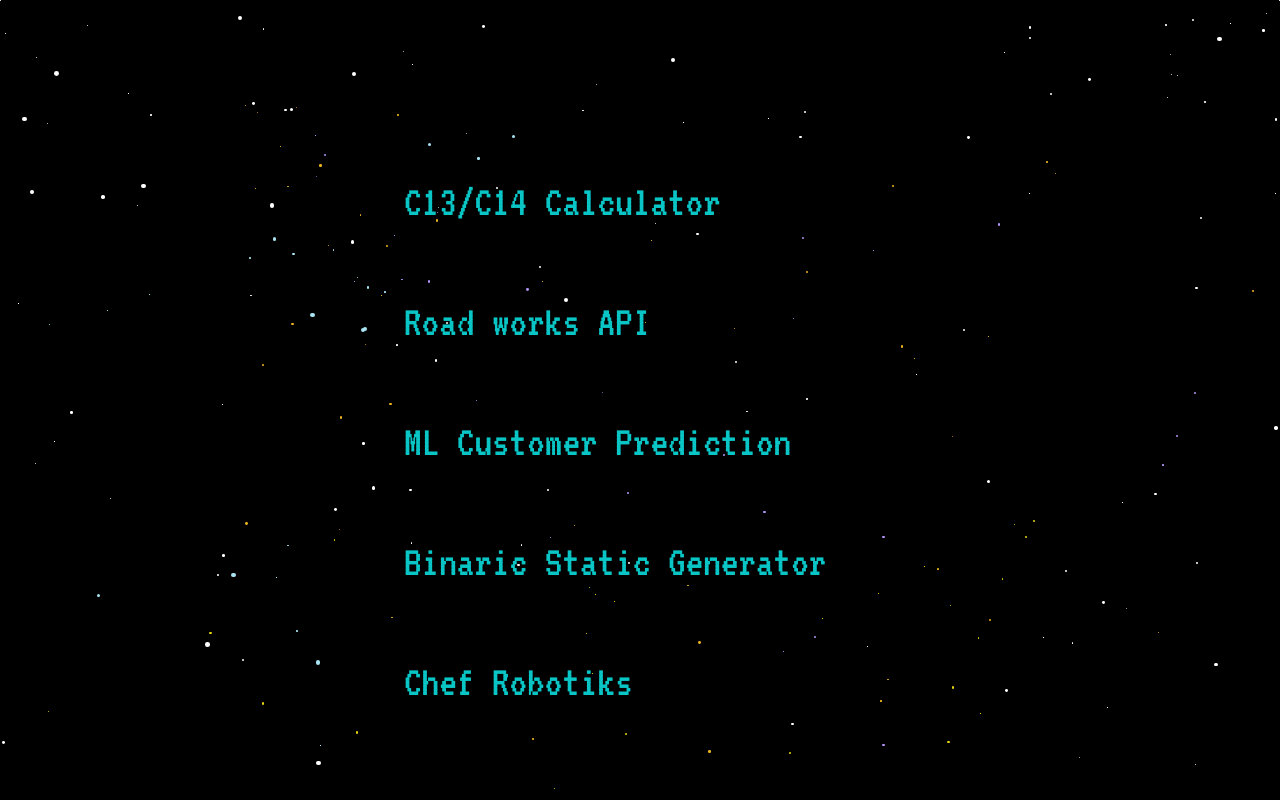
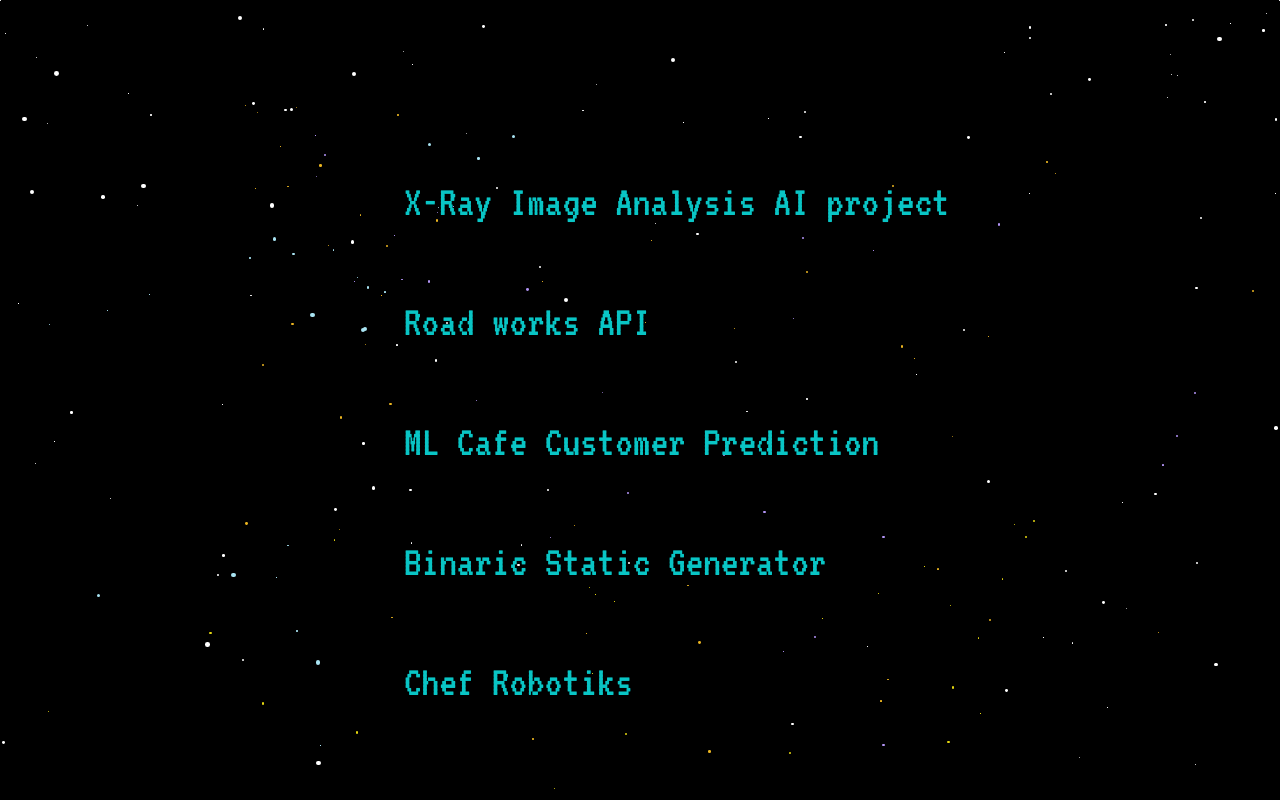
Before and after one commit to iddy00711/portfolium, a website: page project.html in a window 1280 px wide. Shown: the top 800 px of the page. Drawn offline with Linux system fonts and the light colour scheme.

Commit message:
Update project.html

```diff
--- a/project.html
+++ b/project.html
@@ -14,14 +14,24 @@
 </body>
 <script>
   const div_arr = [
-    "C13/C14 Calculator",
+    "X-Ray Image Analysis AI project",
     "Road works API",
-    "ML Customer Prediction",
+    "ML Cafe Customer Prediction",
     "Binaric Static Generator",
     "Chef Robotiks"
   ];
 
-  for(i=0; i<div_arr.length;i++){
+  const div_link = [
+    "https://github.com/idrisdodwell00711/CNN-Xrays",
+    "https://road-works-byley.onrender.com",
+    "https://github.com/idrisdodwell00711/ML_project",
+    "https://github.com/idrisdodwell00711/ad_mech_binary",
+    "https://www.instagram.com/chefrobotiks?igsh=MWpiMTVxYzd2YjVpeA=="
+
+
+  ]
+
+  for(let i=0; i<div_arr.length;i++){
     let div = document.createElement('div');
 
     div.className = 'project-card';
@@ -29,7 +39,7 @@
     div.style.top = `${20 + i*15}vh`;
     div.style.left = '30vw';
     div.onclick = ()=>{
-      alert(`You clicked on ${div_arr[i]} project card! More details coming soon.`);
+      window.location.replace(`${div_link[i]}`);
     }
     div.style.position = 'absolute';
     div.style.padding = '20px';
```
